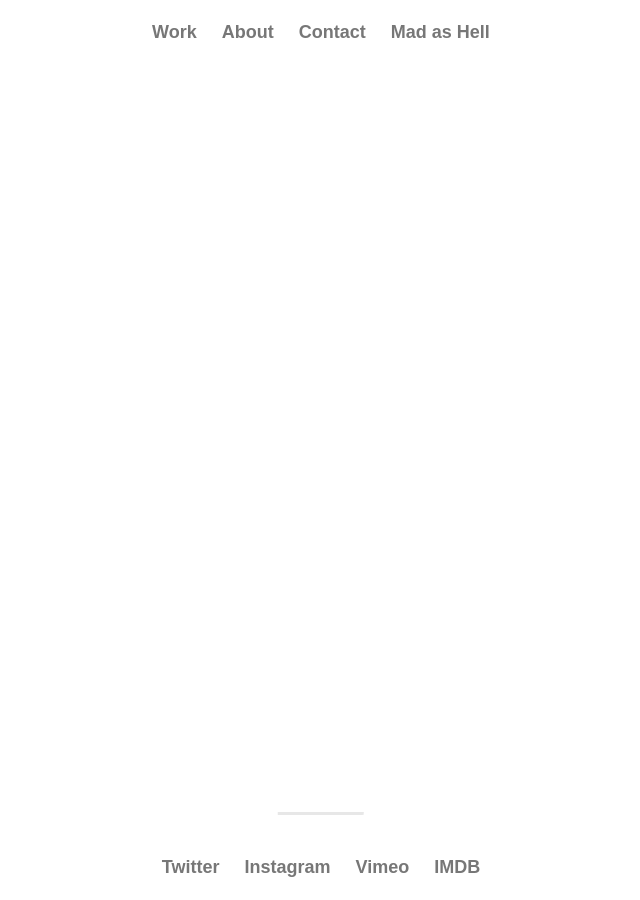
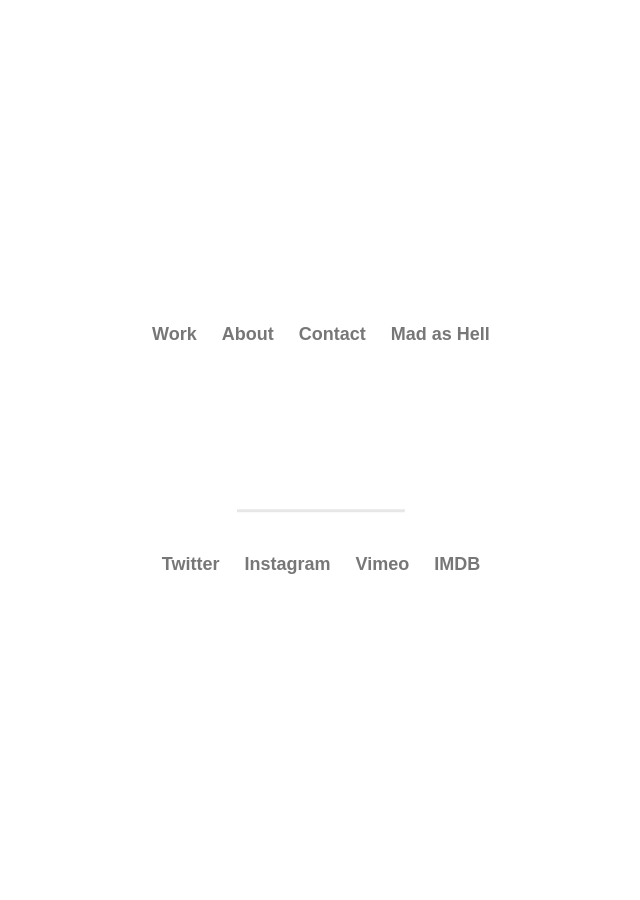
Before and after one commit to sandcastleco/andrew-napier, a Jekyll site: the page built from index.html, in a window 1280 px wide. Shown: the whole page, without its empty margins (319-959 px from the left). Built offline with Jekyll 4.4.1, drawn with Linux system fonts in a browser that asks for light colours.

Commit message:
Home page adjust

```diff
--- a/_includes/header.html
+++ b/_includes/header.html
@@ -1,8 +1,15 @@
+<div class="cover">
 	<nav class="nav">
 		<ul>
 			<li><a href="/work">Work</a></li>
 			<li><a href="/about">About</a></li>
 			<li><a href="/contact">Contact</a></li>
 			<li><a href="http://madashellfilm.com" target="_blank">Mad as Hell</a></li>
+			<hr>
+			<li><a href="https://twitter.com/andrewnapier" target="_blank">Twitter</a></li>
+		  <li><a href="https://www.instagram.com/andrew_napier_film_person/" target="_blank">Instagram</a></li>
+		  <li><a href="https://vimeo.com/andrewnapier" target="_blank">Vimeo</a></li>
+		  <li><a href="http://www.imdb.com/name/nm3598310/" target="_blank">IMDB</a></li>
 		</ul>
 	</nav>
+</div>
--- a/_layouts/home.html
+++ b/_layouts/home.html
@@ -5,7 +5,3 @@ layout: default
 {% include header.html %}
 
 {{ content }}
-
-<div class="fixed">
-{% include footer.html %}
-</div>
--- a/_sass/footer.scss
+++ b/_sass/footer.scss
@@ -1,12 +1,9 @@
-.fixed {
-  position: fixed;
-  bottom: 20px;
-  left: 50%;
-  transform: translateX(-50%);
-}
 footer {
   margin-top: 8rem;
   text-align: center;
+}
+footer hr {
+  margin-top: 9rem;
 }
 footer a {
   margin-left: 10px;
--- a/_sass/navigation.scss
+++ b/_sass/navigation.scss
@@ -2,7 +2,9 @@
   height: 100vh;
 }
 .nav {
-  margin-top: 20px;
+  position: relative;
+  top: 50%;
+  transform: translateY(-50%);
   text-align: center;
 }
 .nav a {
@@ -20,3 +22,6 @@
   display: inline-block;
   margin-bottom: 0;
 }
+.nav hr {
+  margin-top: 9rem;
+}
```
Also changed, not shown: 2 other files. Lines whose indentation alone changed are shown as unchanged.
